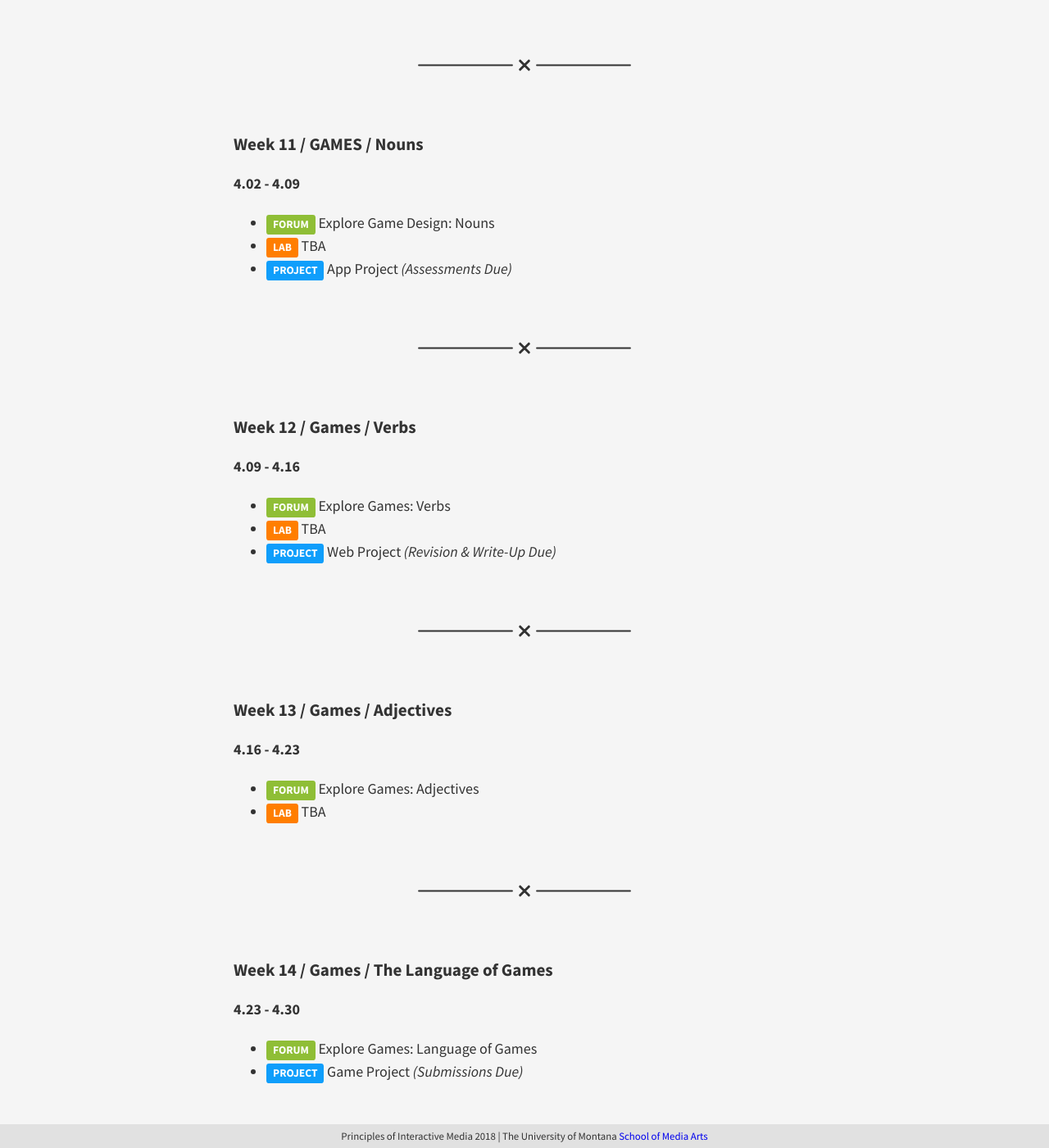
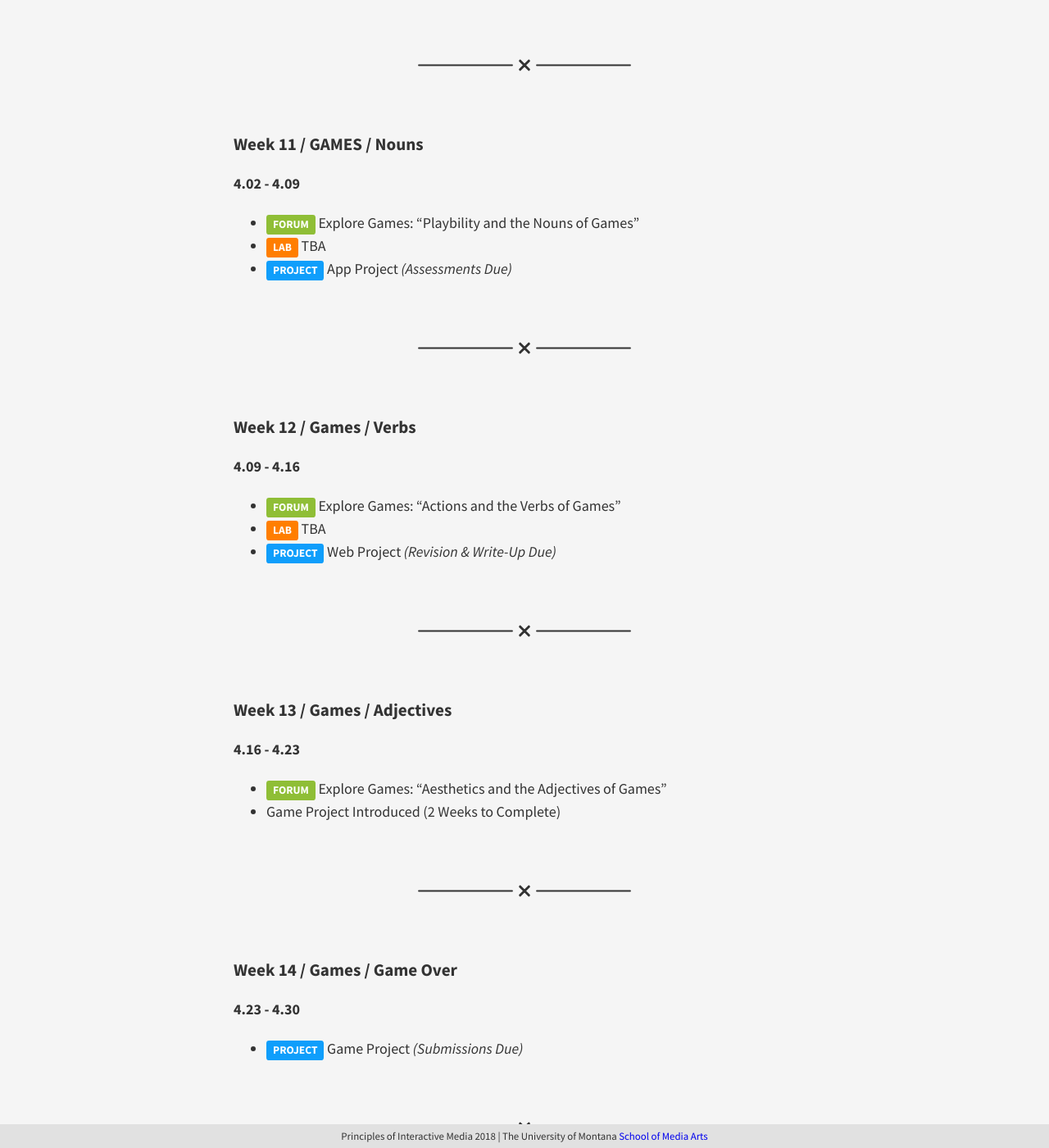
Before and after one commit to Media-Ed-Online/princ-int-media, a Jekyll site: the page built from _posts/2018-01-15-schedule.md, in a window 1280 px wide and 1400 px high, scrolled down 3415 px. Shown: the whole window at 82% size. Built offline with Jekyll 4.4.1, drawn with Linux system fonts in a browser that asks for light colours; nearby versions of some CDN libraries; some of the changed text lies outside the part shown.

Commit message:
Updated schedule, syllabus.

```diff
--- a/_posts/2018-01-15-schedule.md
+++ b/_posts/2018-01-15-schedule.md
@@ -20,7 +20,7 @@ title: Schedule
 
 ### Week 2 / PD / A World of Things
 #### 1.29 - 2.5
-- <span class="label label-forum">Forum</span> Explore PD: "Makers of Media"
+- <span class="label label-forum">Forum</span> Explore PD: "A World of Things"
 - <span class="label label-project">Project</span> Usability and U _(Submissions Due)_
 
 <hr>
@@ -80,14 +80,14 @@ title: Schedule
 
 ### Week 10 / GAMES / Play and "the Parts of Speech"
 #### 3.26 - 4.02
-- <span class="label label-forum">Forum</span> Explore Game Design: The Purpose of Play
+- <span class="label label-forum">Forum</span> Explore Games: Language of Games
 - <span class="label label-project">Project</span> App Project _(Submissions Due)_
 
 <hr>
 
 ### Week 11 / GAMES / Nouns
 #### 4.02 - 4.09
-- <span class="label label-forum">Forum</span> Explore Game Design: Nouns
+- <span class="label label-forum">Forum</span> Explore Games: "Playbility and the Nouns of Games"
 - <span class="label label-lab">Lab</span> TBA
 - <span class="label label-project">Project</span> App Project _(Assessments Due)_
 
@@ -95,7 +95,7 @@ title: Schedule
 
 ### Week 12 / Games / Verbs
 #### 4.09 - 4.16
-- <span class="label label-forum">Forum</span> Explore Games: Verbs
+- <span class="label label-forum">Forum</span> Explore Games: "Actions and the Verbs of Games"
 - <span class="label label-lab">Lab</span> TBA
 - <span class="label label-project">Project</span> Web Project _(Revision & Write-Up Due)_
 
@@ -103,26 +103,24 @@ title: Schedule
 
 ### Week 13 / Games / Adjectives
 #### 4.16 - 4.23
-- <span class="label label-forum">Forum</span> Explore Games: Adjectives
-- <span class="label label-lab">Lab</span> TBA
+- <span class="label label-forum">Forum</span> Explore Games: "Aesthetics and the Adjectives of Games"
+- Game Project Introduced (2 Weeks to Complete)
 
 <hr>
 
-### Week 14 / Games / The Language of Games
+### Week 14 / Games / Game Over
 #### 4.23 - 4.30
-- <span class="label label-forum">Forum</span> Explore Games: Language of Games
 - <span class="label label-project">Project</span> Game Project _(Submissions Due)_
 
 <hr>
 
 ### Week 15 / Wrapping Up
 #### 4.30 - 5.07
-- <span class="label label-forum">Forum</span> Explore More: Course Reflection
+- <span class="label label-forum">Forum</span> Course Reflection
 - <span class="label label-project">Project</span> Game Project _(Assessments Due)_
 
 <hr>
 
-### Finals Week / Wrapping Up
+### Finals Week /
 #### 5.07 - 5.11
-- <span class="label label-forum">Forum</span> Course Reflection
 - <span class="label label-project">Project</span> Game Project _(Revision & Write-Up Due)_
```
Also changed, not shown: _posts/2018-01-14-syllabus.md (+2 -2 lines).
